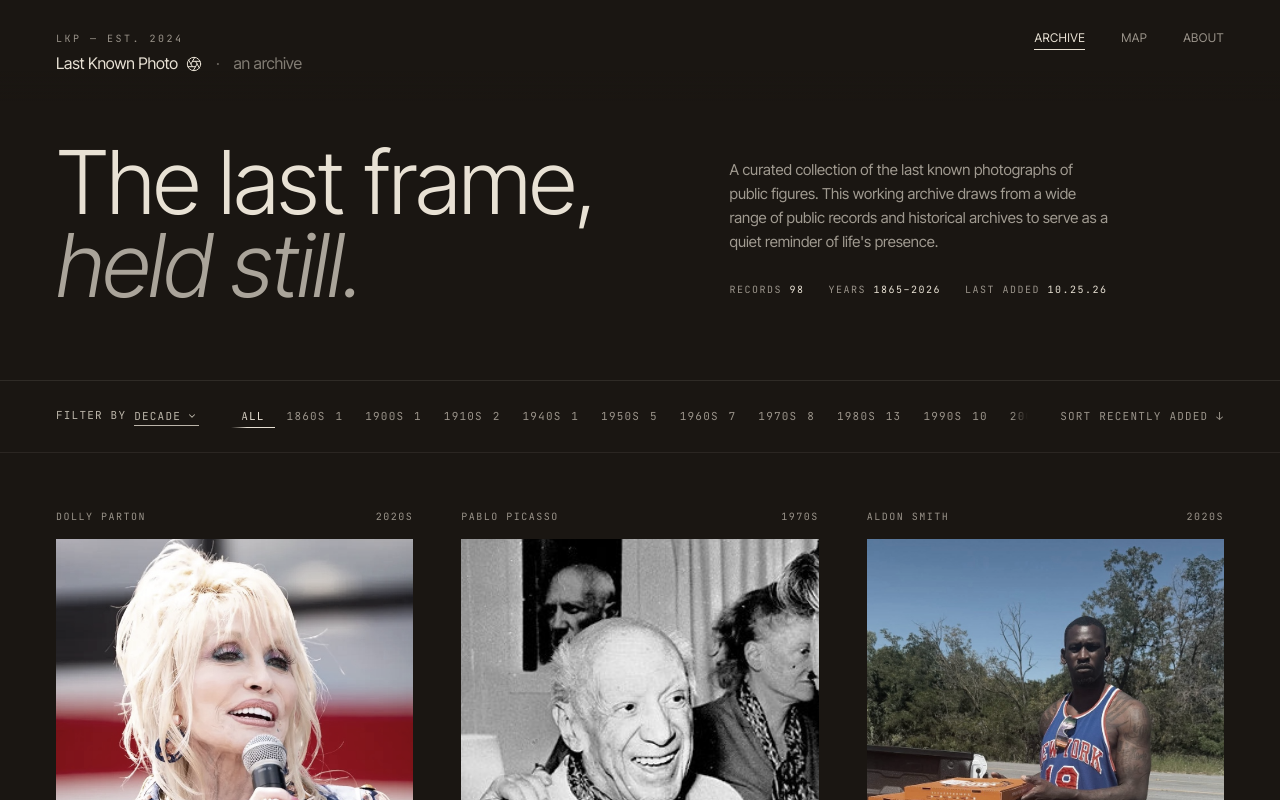
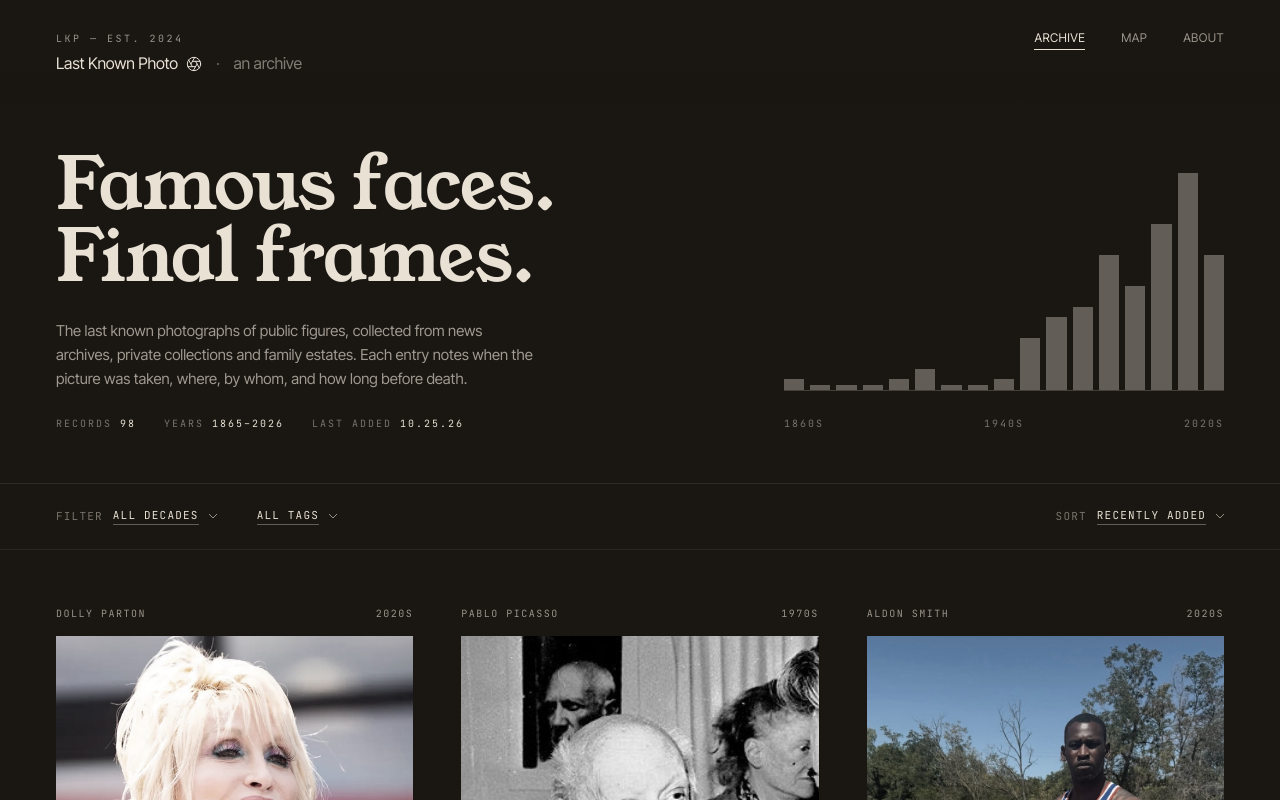
Before and after one commit to mkitzman/lastknownphoto, a Vue app: page / in a window 1280 px wide. Shown: the top 800 px of the page. Built offline with nearby package versions, Linux system fonts and the light colour scheme.

Commit message:
Redesign homepage hero and filter row

```diff
--- a/index.html
+++ b/index.html
@@ -7,7 +7,7 @@
     <title>Last Known Photo</title>
     <link rel="preconnect" href="https://fonts.googleapis.com" />
     <link rel="preconnect" href="https://fonts.gstatic.com" crossorigin />
-    <link href="https://fonts.googleapis.com/css2?family=Inter+Tight:ital,wght@0,300;0,400;0,500;1,300;1,400&family=JetBrains+Mono:wght@400;500&display=swap" rel="stylesheet" />
+    <link href="https://fonts.googleapis.com/css2?family=Inter+Tight:ital,wght@0,300;0,400;0,500;1,300;1,400&family=JetBrains+Mono:wght@400;500&family=Young+Serif&display=swap" rel="stylesheet" />
   </head>
   <body>
     <div id="app"></div>
--- /dev/null
+++ b/src/components/DecadeHistogram.vue
@@ -0,0 +1,96 @@
+<script setup lang="ts">
+import { ref, computed } from 'vue'
+import { useFilter, decadeCounts } from '../composables/useFilter'
+
+const { selectedDecade, selectDecade } = useFilter()
+
+const hovered = ref<{ decade: string; count: number } | null>(null)
+const max = Math.max(1, ...decadeCounts.map(d => d.count))
+const first = decadeCounts[0]?.decade ?? ''
+const middle = decadeCounts[Math.floor(decadeCounts.length / 2)]?.decade ?? ''
+const last = decadeCounts[decadeCounts.length - 1]?.decade ?? ''
+
+const middleLabel = computed(() =>
+  hovered.value ? `${hovered.value.decade} · ${hovered.value.count} records` : middle
+)
+
+function toggle(decade: string) {
+  selectDecade(selectedDecade.value === decade ? null : decade)
+}
+</script>
+
+<template>
+  <div class="histogram">
+    <div class="bars" @mouseleave="hovered = null">
+      <button
+        v-for="d in decadeCounts"
+        :key="d.decade"
+        type="button"
+        class="col"
+        :class="{ active: hovered?.decade === d.decade || selectedDecade === d.decade }"
+        :aria-label="`${d.decade}: ${d.count} records`"
+        :aria-pressed="selectedDecade === d.decade"
+        @mouseenter="hovered = d"
+        @focus="hovered = d"
+        @blur="hovered = null"
+        @click="toggle(d.decade)"
+      >
+        <span class="bar" :style="{ height: `${Math.max(2, (d.count / max) * 100)}%` }" />
+      </button>
+    </div>
+    <div class="axis" aria-hidden="true">
+      <span>{{ first }}</span><span>{{ middleLabel }}</span><span>{{ last }}</span>
+    </div>
+  </div>
+</template>
+
+<style scoped>
+.histogram {
+  height: 100%;
+  display: flex;
+  flex-direction: column;
+}
+
+.bars {
+  flex: 1;
+  min-height: 0;
+  display: flex;
+  align-items: flex-end;
+  gap: 6px;
+  border-bottom: 1px solid rgba(232, 225, 212, 0.2);
+}
+
+.col {
+  flex: 1;
+  height: 100%;
+  display: flex;
+  align-items: flex-end;
+  background: none;
+  border: none;
+  padding: 0;
+  cursor: pointer;
+}
+
+.bar {
+  width: 100%;
+  background: rgba(232, 225, 212, 0.35);
+  transition: background 200ms;
+}
+
+.col.active .bar {
+  background: var(--fg);
+}
+
+.axis {
+  margin-top: 26px;
+  line-height: 14px;
+  display: flex;
+  justify-content: space-between;
+  font-family: var(--font-mono);
+  font-size: 10px;
+  letter-spacing: 2px;
+  text-transform: uppercase;
+  opacity: 0.45;
+  white-space: nowrap;
+}
+</style>
--- a/src/components/FilterBar.vue
+++ b/src/components/FilterBar.vue
@@ -1,97 +1,65 @@
 <script setup lang="ts">
-import { ref, onMounted, onBeforeUnmount } from 'vue'
-import { useFilter, SORT_LABELS, SORT_ARROWS, type FilterMode } from '../composables/useFilter'
+import { computed } from 'vue'
+import { useFilter, SORT_ORDER, SORT_LABELS, type SortMode } from '../composables/useFilter'
+import FilterDropdown from './FilterDropdown.vue'
 
 withDefaults(defineProps<{ showSort?: boolean }>(), { showSort: true })
 
 const {
-  filterMode,
   selectedDecade,
   selectedTag,
   sortMode,
-  setMode,
   selectDecade,
   selectTag,
-  cycleSort,
+  selectSort,
   decadeOptions,
   tagOptions,
 } = useFilter()
 
-const filterOptionsEl = ref<HTMLDivElement | null>(null)
-
-function onWheel(e: WheelEvent) {
-  const el = filterOptionsEl.value
-  if (!el) return
-  if (el.scrollWidth <= el.clientWidth) return
-  if (Math.abs(e.deltaY) <= Math.abs(e.deltaX)) return
-  e.preventDefault()
-  el.scrollLeft += e.deltaY
-}
-
-onMounted(() => {
-  filterOptionsEl.value?.addEventListener('wheel', onWheel, { passive: false })
-})
-onBeforeUnmount(() => {
-  filterOptionsEl.value?.removeEventListener('wheel', onWheel)
-})
+const decadeItems = computed(() => [
+  { value: '', label: 'All decades' },
+  ...decadeOptions.value.map(d => ({ value: d.decade, label: d.decade })),
+])
+const tagItems = computed(() => [
+  { value: '', label: 'All tags' },
+  ...tagOptions.value.map(t => ({ value: t.tag, label: t.tag })),
+])
+const sortItems = SORT_ORDER.map(s => ({ value: s, label: SORT_LABELS[s] }))
 </script>
 
 <template>
   <div class="filter-bar">
-    <div class="filter-mode">
-      <span class="filter-prefix">Filter by</span>
-      <div class="filter-select-wrapper">
-        <select
-          class="filter-select"
-          :value="filterMode"
-          @change="(e) => setMode((e.target as HTMLSelectElement).value as FilterMode)"
-          aria-label="Choose filter mode"
-        >
-          <option value="decade">Decade</option>
-          <option value="tag">Tag</option>
-        </select>
-        <svg class="filter-chevron" xmlns="http://www.w3.org/2000/svg" width="10" height="10" viewBox="0 0 24 24" fill="none" stroke="currentColor" stroke-width="2.5" stroke-linecap="round" stroke-linejoin="round">
-          <path d="m6 9 6 6 6-6" />
-        </svg>
-      </div>
-    </div>
-    <div class="filter-options" ref="filterOptionsEl">
-      <button
-        class="filter-chip"
-        :class="{ active: filterMode === 'decade' ? !selectedDecade : !selectedTag }"
-        @click="filterMode === 'decade' ? selectDecade(null) : selectTag(null)"
-      >All</button>
-      <template v-if="filterMode === 'decade'">
-        <button
-          v-for="{ decade, count } in decadeOptions"
-          :key="decade"
-          class="filter-chip"
-          :class="{ active: selectedDecade === decade }"
-          @click="selectDecade(decade)"
-        >{{ decade }} <span class="chip-count">{{ count }}</span></button>
-      </template>
-      <template v-else>
-        <button
-          v-for="{ tag, count } in tagOptions"
-          :key="tag"
-          class="filter-chip"
-          :class="{ active: selectedTag === tag }"
-          @click="selectTag(tag)"
-        >{{ tag }} <span class="chip-count">{{ count }}</span></button>
-      </template>
-    </div>
-    <button v-if="showSort" class="sort-label" @click="cycleSort" title="Cycle sort order">
-      Sort {{ SORT_LABELS[sortMode].toLowerCase() }} {{ SORT_ARROWS[sortMode] }}
-    </button>
+    <FilterDropdown
+      label="Filter"
+      :value="selectedDecade ?? ''"
+      :options="decadeItems"
+      @change="v => selectDecade(v || null)"
+    />
+    <FilterDropdown
+      :value="selectedTag ?? ''"
+      :options="tagItems"
+      @change="v => selectTag(v || null)"
+    />
+    <div class="spacer" />
+    <FilterDropdown
+      v-if="showSort"
+      label="Sort"
+      align="right"
+      :value="sortMode"
+      :options="sortItems"
+      @change="v => selectSort(v as SortMode)"
+    />
   </div>
 </template>
 
 <style scoped>
 .filter-bar {
+  position: relative;
+  z-index: 10;
   display: flex;
-  gap: 32px;
+  gap: 40px;
   align-items: center;
-  padding: 24px 56px;
+  padding: 18px 56px;
   border-bottom: 1px solid var(--hairline-soft);
   font-family: var(--font-mono);
   font-size: 11px;
@@ -100,122 +68,25 @@ onBeforeUnmount(() => {
   background: var(--ink-800);
 }
 
-.filter-mode {
-  display: flex;
-  align-items: center;
-  gap: 8px;
-}
-
-.filter-prefix {
-  color: var(--fg-muted);
-}
-
-.filter-select-wrapper {
-  position: relative;
-  display: inline-flex;
-  align-items: center;
-}
-
-.filter-select {
-  appearance: none;
-  background: transparent;
-  border: none;
-  border-bottom: 1px solid var(--fg-muted);
-  color: var(--fg-muted);
-  padding: 2px 18px 2px 0;
-  font-family: var(--font-mono);
-  font-size: 11px;
-  letter-spacing: 1.2px;
-  text-transform: uppercase;
-  cursor: pointer;
-  outline: none;
-}
-
-.filter-chevron {
-  position: absolute;
-  right: 2px;
-  pointer-events: none;
-  color: var(--fg-muted);
-}
-
-.filter-options {
-  display: flex;
-  gap: 2px;
-  flex: 1 1 0;
-  min-width: 0;
-  flex-wrap: nowrap;
-  overflow-x: auto;
-  overscroll-behavior-x: contain;
-  scrollbar-width: none;
-  -ms-overflow-style: none;
-  mask-image: linear-gradient(to right, transparent, #000 16px, #000 calc(100% - 16px), transparent);
-}
-
-.filter-options::-webkit-scrollbar {
-  display: none;
-}
-
-.filter-chip {
-  background: transparent;
-  border: none;
-  padding: 4px 10px;
-  color: var(--fg-dim);
-  cursor: pointer;
-  font-family: inherit;
-  font-size: inherit;
-  letter-spacing: inherit;
-  text-transform: inherit;
-  border-bottom: 1px solid transparent;
-  transition: color 0.2s, border-color 0.2s;
-  white-space: nowrap;
-  flex-shrink: 0;
-}
-
-.filter-chip:hover {
-  color: var(--fg);
-}
-
-.filter-chip.active {
-  color: var(--fg);
-  border-bottom-color: var(--fg);
-}
-
-.chip-count {
-  margin-left: 2px;
-}
-
-.sort-label {
-  background: none;
-  border: none;
-  color: var(--fg-dim);
-  font-family: inherit;
-  font-size: inherit;
-  letter-spacing: inherit;
-  text-transform: inherit;
-  white-space: nowrap;
-  cursor: pointer;
-  padding: 0;
-  transition: color 0.2s;
-}
-
-.sort-label:hover {
-  color: var(--fg);
+.spacer {
+  flex: 1;
 }
 
 @media (max-width: 1100px) {
   .filter-bar {
-    padding: 20px 40px;
-    flex-wrap: wrap;
-    gap: 16px;
-  }
-  .sort-label {
-    display: none;
+    padding: 16px 40px;
+    gap: 28px;
   }
 }
 
 @media (max-width: 640px) {
   .filter-bar {
-    padding: 16px 24px;
+    padding: 14px 24px;
+    gap: 20px;
+    flex-wrap: wrap;
+  }
+  .spacer {
+    display: none;
   }
 }
 </style>
--- /dev/null
+++ b/src/components/FilterDropdown.vue
@@ -0,0 +1,150 @@
+<script setup lang="ts">
+import { ref, onMounted, onBeforeUnmount } from 'vue'
+
+const props = withDefaults(defineProps<{
+  label?: string
+  value: string
+  options: { value: string; label: string }[]
+  align?: 'left' | 'right'
+}>(), { align: 'left' })
+
+const emit = defineEmits<{ change: [value: string] }>()
+
+const open = ref(false)
+const root = ref<HTMLDivElement | null>(null)
+
+function choose(value: string) {
+  emit('change', value)
+  open.value = false
+}
+
+function onDocClick(e: MouseEvent) {
+  if (open.value && root.value && !root.value.contains(e.target as Node)) open.value = false
+}
+function onKeydown(e: KeyboardEvent) {
+  if (open.value && e.key === 'Escape') open.value = false
+}
+
+onMounted(() => {
+  document.addEventListener('click', onDocClick)
+  document.addEventListener('keydown', onKeydown)
+})
+onBeforeUnmount(() => {
+  document.removeEventListener('click', onDocClick)
+  document.removeEventListener('keydown', onKeydown)
+})
+
+const currentLabel = () => props.options.find(o => o.value === props.value)?.label ?? props.value
+</script>
+
+<template>
+  <div class="dropdown" ref="root">
+    <button
+      class="trigger"
+      type="button"
+      :aria-expanded="open"
+      aria-haspopup="listbox"
+      @click="open = !open"
+    >
+      <span v-if="label" class="trigger-label">{{ label }}</span>
+      <span class="trigger-value">{{ currentLabel() }}</span>
+      <svg class="chevron" :class="{ open }" width="8" height="5" viewBox="0 0 8 5" aria-hidden="true">
+        <path d="M0 0l4 4 4-4" fill="none" stroke="currentColor" />
+      </svg>
+    </button>
+    <ul v-if="open" class="menu" :class="align" role="listbox">
+      <li v-for="o in options" :key="o.value" role="option" :aria-selected="o.value === value">
+        <button type="button" class="item" :class="{ selected: o.value === value }" @click="choose(o.value)">
+          <span>{{ o.label }}</span>
+          <span v-if="o.value === value" aria-hidden="true">✓</span>
+        </button>
+      </li>
+    </ul>
+  </div>
+</template>
+
+<style scoped>
+.dropdown {
+  position: relative;
+}
+
+.trigger {
+  background: transparent;
+  border: none;
+  padding: 6px 0;
+  color: var(--fg);
+  cursor: pointer;
+  font-family: inherit;
+  font-size: inherit;
+  letter-spacing: inherit;
+  text-transform: inherit;
+  display: flex;
+  gap: 10px;
+  align-items: center;
+}
+
+.trigger-label {
+  opacity: 0.45;
+}
+
+.trigger-value {
+  border-bottom: 1px solid rgba(232, 225, 212, 0.35);
+  padding-bottom: 2px;
+  white-space: nowrap;
+}
+
+.chevron {
+  opacity: 0.6;
+  transition: transform 200ms;
+}
+
+.chevron.open {
+  transform: rotate(180deg);
+}
+
+.menu {
+  list-style: none;
+  position: absolute;
+  top: 100%;
+  margin-top: 8px;
+  min-width: 180px;
+  max-height: 60vh;
+  overflow-y: auto;
+  background: #231e19;
+  border: 1px solid rgba(232, 225, 212, 0.15);
+  padding: 6px 0;
+  z-index: 40;
+  box-shadow: 0 16px 40px rgba(0, 0, 0, 0.45);
+}
+
+.menu.left {
+  left: 0;
+}
+
+.menu.right {
+  right: 0;
+}
+
+.item {
+  width: 100%;
+  background: none;
+  border: none;
+  padding: 8px 16px;
+  cursor: pointer;
+  color: rgba(232, 225, 212, 0.55);
+  font-family: inherit;
+  font-size: inherit;
+  letter-spacing: inherit;
+  text-transform: inherit;
+  text-align: left;
+  display: flex;
+  justify-content: space-between;
+  gap: 24px;
+  white-space: nowrap;
+}
+
+.item:hover,
+.item.selected {
+  color: var(--fg);
+}
+</style>
--- a/src/composables/useFilter.ts
+++ b/src/composables/useFilter.ts
@@ -2,19 +2,16 @@ import { computed } from 'vue'
 import { useRoute, useRouter } from 'vue-router'
 import { posts, getDecade, type Post } from '../data/posts'
 
-export type FilterMode = 'decade' | 'tag'
-export type SortMode = 'added' | 'death-desc' | 'death-asc'
+export type SortMode = 'recent' | 'oldest' | 'newest' | 'shortest' | 'longest' | 'az'
 
-export const SORT_ORDER: SortMode[] = ['added', 'death-desc', 'death-asc']
+export const SORT_ORDER: SortMode[] = ['recent', 'oldest', 'newest', 'shortest', 'longest', 'az']
 export const SORT_LABELS: Record<SortMode, string> = {
-  'added': 'Recently added',
-  'death-desc': 'Chronologically',
-  'death-asc': 'Chronologically',
-}
-export const SORT_ARROWS: Record<SortMode, string> = {
-  'added': '↓',
-  'death-desc': '↓',
-  'death-asc': '↑',
+  'recent': 'Recently added',
+  'oldest': 'Oldest photo',
+  'newest': 'Newest photo',
+  'shortest': 'Shortest interval',
+  'longest': 'Longest interval',
+  'az': 'A – Z',
 }
 
 function parseDate(d: string | undefined | null): number {
@@ -23,24 +20,54 @@ function parseDate(d: string | undefined | null): number {
   return isNaN(t) ? 0 : t
 }
 
+/** Milliseconds between photo and death, or null when either date is too vague to parse. */
+function intervalMs(p: Post): number | null {
+  const photo = parseDate(p.date)
+  const death = parseDate(p.deathDate)
+  if (!photo || !death) return null
+  return Math.max(0, death - photo)
+}
+
+/** Sort ascending by key; posts without a key go last. */
+function byKey(list: Post[], key: (p: Post) => number | null, dir: 1 | -1): Post[] {
+  return [...list].sort((a, b) => {
+    const ka = key(a)
+    const kb = key(b)
+    if (ka == null) return kb == null ? 0 : 1
+    if (kb == null) return -1
+    return (ka - kb) * dir
+  })
+}
+
+/** Every decade from the earliest to the latest in the archive, including empty ones. */
+export const decadeCounts = (() => {
+  const counts = new Map<number, number>()
+  for (const p of posts) {
+    const d = getDecade(p)
+    if (d) counts.set(parseInt(d), (counts.get(parseInt(d)) || 0) + 1)
+  }
+  if (!counts.size) return []
+  const start = Math.min(...counts.keys())
+  const end = Math.max(...counts.keys())
+  const out: { decade: string; count: number }[] = []
+  for (let y = start; y <= end; y += 10) out.push({ decade: `${y}s`, count: counts.get(y) || 0 })
+  return out
+})()
+
 export function useFilter(options: { applySort?: boolean } = {}) {
   const route = useRoute()
   const router = useRouter()
   const applySort = options.applySort !== false
 
-  const filterMode = computed<FilterMode>(() =>
-    (route.query.mode as FilterMode) === 'tag' ? 'tag' : 'decade'
-  )
   const selectedDecade = computed(() => (route.query.decade as string) || null)
   const selectedTag = computed(() => (route.query.tag as string) || null)
   const sortMode = computed<SortMode>(() => {
-    const q = route.query.sort
-    return q === 'death-desc' || q === 'death-asc' ? q : 'added'
+    const q = route.query.sort as SortMode
+    return SORT_ORDER.includes(q) ? q : 'recent'
   })
 
-  function syncQuery(patch: Partial<{ mode: FilterMode; decade: string | null; tag: string | null; sort: SortMode }>) {
+  function syncQuery(patch: Partial<{ decade: string | null; tag: string | null; sort: SortMode }>) {
     const next = { ...route.query } as Record<string, string | undefined>
-    const mode = patch.mode ?? filterMode.value
     const decade = 'decade' in patch ? patch.decade : selectedDecade.value
     const tag = 'tag' in patch ? patch.tag : selectedTag.value
     const sort = patch.sort ?? sortMode.value
@@ -50,41 +77,24 @@ export function useFilter(options: { applySort?: boolean } = {}) {
     delete next.tag
     delete next.sort
 
-    if (mode === 'tag') next.mode = 'tag'
-    if (mode === 'decade' && decade) next.decade = decade
-    if (mode === 'tag' && tag) next.tag = tag
-    if (sort !== 'added') next.sort = sort
+    if (decade) next.decade = decade
+    if (tag) next.tag = tag
+    if (sort !== 'recent') next.sort = sort
 
     router.replace({ query: next as Record<string, string> })
   }
 
-  function setMode(mode: FilterMode) {
-    syncQuery({ mode, decade: null, tag: null })
-  }
   function selectDecade(decade: string | null) {
     syncQuery({ decade })
   }
   function selectTag(tag: string | null) {
     syncQuery({ tag })
   }
-  function cycleSort() {
-    const i = SORT_ORDER.indexOf(sortMode.value)
-    syncQuery({ sort: SORT_ORDER[(i + 1) % SORT_ORDER.length] })
+  function selectSort(sort: SortMode) {
+    syncQuery({ sort })
   }
 
-  const postsWithDecade = computed(() =>
-    posts.map(p => ({ post: p, decade: getDecade(p) }))
-  )
-
-  const decadeOptions = computed(() => {
-    const counts = new Map<string, number>()
-    for (const { decade } of postsWithDecade.value) {
-      if (decade) counts.set(decade, (counts.get(decade) || 0) + 1)
-    }
-    return Array.from(counts.entries())
-      .sort(([a], [b]) => a.localeCompare(b))
-      .map(([decade, count]) => ({ decade, count }))
-  })
+  const decadeOptions = computed(() => decadeCounts.filter(d => d.count > 0))
 
   const tagOptions = computed(() => {
     const counts = new Map<string, number>()
@@ -99,34 +109,26 @@ export function useFilter(options: { applySort?: boolean } = {}) {
 
   const filteredPosts = computed<Post[]>(() => {
     let list: Post[] = posts
-    if (filterMode.value === 'decade' && selectedDecade.value) {
-      list = postsWithDecade.value
-        .filter(x => x.decade === selectedDecade.value)
-        .map(x => x.post)
-    } else if (filterMode.value === 'tag' && selectedTag.value) {
-      list = posts.filter(p => p.tags.includes(selectedTag.value!))
+    if (selectedDecade.value) list = list.filter(p => getDecade(p) === selectedDecade.value)
+    if (selectedTag.value) list = list.filter(p => p.tags.includes(selectedTag.value!))
+    if (!applySort) return list
+    switch (sortMode.value) {
+      case 'oldest': return byKey(list, p => parseDate(p.date) || null, 1)
+      case 'newest': return byKey(list, p => parseDate(p.date) || null, -1)
+      case 'shortest': return byKey(list, intervalMs, 1)
+      case 'longest': return byKey(list, intervalMs, -1)
+      case 'az': return [...list].sort((a, b) => a.name.localeCompare(b.name))
+      default: return byKey(list, p => parseDate(p.createdAt), -1)
     }
-    if (!applySort) return list
-    const sorted = [...list]
-    if (sortMode.value === 'death-desc') {
-      sorted.sort((a, b) => parseDate(b.deathDate) - parseDate(a.deathDate))
-    } else if (sortMode.value === 'death-asc') {
-      sorted.sort((a, b) => parseDate(a.deathDate) - parseDate(b.deathDate))
-    } else {
-      sorted.sort((a, b) => parseDate(b.createdAt) - parseDate(a.createdAt))
-    }
-    return sorted
   })
 
   return {
-    filterMode,
     selectedDecade,
     selectedTag,
     sortMode,
-    setMode,
     selectDecade,
     selectTag,
-    cycleSort,
+    selectSort,
     decadeOptions,
     tagOptions,
     filteredPosts,
--- a/src/views/Home.vue
+++ b/src/views/Home.vue
@@ -1,28 +1,21 @@
 <script setup lang="ts">
 import { computed } from 'vue'
 import { posts } from '../data/posts'
-import { useFilter } from '../composables/useFilter'
+import { useFilter, SORT_LABELS } from '../composables/useFilter'
 import PostCard from '../components/PostCard.vue'
 import FilterBar from '../components/FilterBar.vue'
+import DecadeHistogram from '../components/DecadeHistogram.vue'
 
-const { filteredPosts, filterMode, selectedDecade, selectedTag, sortMode } = useFilter()
+const { filteredPosts, selectedDecade, selectedTag, sortMode } = useFilter()
 
 const liveMessage = computed(() => {
   const count = filteredPosts.value.length
   const noun = count === 1 ? 'record' : 'records'
-  let scope: string
-  if (filterMode.value === 'decade' && selectedDecade.value) {
-    scope = `${count} ${noun} from the ${selectedDecade.value}`
-  } else if (filterMode.value === 'tag' && selectedTag.value) {
-    scope = `${count} ${noun} tagged ${selectedTag.value}`
-  } else {
-    scope = `all ${count} ${noun}`
-  }
-  let sortDesc: string
-  if (sortMode.value === 'death-desc') sortDesc = 'sorted by date of death, newest first'
-  else if (sortMode.value === 'death-asc') sortDesc = 'sorted by date of death, oldest first'
-  else sortDesc = 'sorted by most recently added'
-  return `Showing ${scope}, ${sortDesc}.`
+  let scope = `${count} ${noun}`
+  if (selectedDecade.value) scope += ` from the ${selectedDecade.value}`
+  if (selectedTag.value) scope += ` tagged ${selectedTag.value}`
+  if (!selectedDecade.value && !selectedTag.value) scope = `all ${scope}`
+  return `Showing ${scope}, sorted by ${SORT_LABELS[sortMode.value].toLowerCase()}.`
 })
 
 const totalRecords = computed(() => posts.length)
@@ -56,22 +49,20 @@ const lastAdded = computed(() => {
 <template>
   <div class="register">
     <section class="hero">
-      <h1 class="hero-title">
-        The last frame,<br />
-        <em>held still.</em>
-      </h1>
-      <div class="hero-aside">
+      <div class="hero-text">
+        <h1 class="hero-title">Famous faces.<br />Final frames.</h1>
         <p class="hero-copy">
-          A curated collection of the last known photographs of public figures.
-          This working archive draws from a wide range of public records and
-          historical archives to serve as a quiet reminder of life's presence.
+          The last known photographs of public figures, collected from news
+          archives, private collections and family estates. Each entry notes
+          when the picture was taken, where, by whom, and how long before death.
         </p>
         <div class="hero-stats">
-          <div><span class="stat-label">Records </span><span>{{ totalRecords }}</span></div>
-          <div><span class="stat-label">Years </span><span>{{ yearRange }}</span></div>
-          <div v-if="lastAdded"><span class="stat-label">Last Added </span><span>{{ lastAdded }}</span></div>
+          <div><span class="stat-label">Records </span>{{ totalRecords }}</div>
+          <div><span class="stat-label">Years </span>{{ yearRange }}</div>
+          <div v-if="lastAdded"><span class="stat-label">Last added </span>{{ lastAdded }}</div>
         </div>
       </div>
+      <DecadeHistogram />
     </section>
 
     <FilterBar />
@@ -92,53 +83,54 @@ const lastAdded = computed(() => {
 
 .hero {
   display: grid;
-  grid-template-columns: 1.2fr 1fr;
-  gap: 80px;
-  align-items: end;
-  padding: 40px 56px 72px;
+  grid-template-columns: 1fr 440px;
+  gap: 96px;
+  align-items: stretch;
+  padding: 48px 56px 52px;
   border-bottom: 1px solid var(--hairline);
 }
 
 .hero-title {
-  font-size: 88px;
-  line-height: 0.95;
-  letter-spacing: -2.4px;
-  font-weight: 300;
+  font-family: 'Young Serif', Georgia, serif;
+  font-size: 72px;
+  line-height: 1;
+  letter-spacing: -1px;
+  font-weight: 400;
   margin: 0;
-  text-wrap: pretty;
-}
-
-.hero-title em {
-  font-style: italic;
-  opacity: 0.7;
-}
-
-.hero-aside {
-  padding-bottom: 10px;
 }
 
 .hero-copy {
   font-size: 15px;
   line-height: 1.6;
-  opacity: 0.65;
-  max-width: 380px;
-  margin: 0;
+  color: rgba(232, 225, 212, 0.65);
+  max-width: 480px;
+  margin: 26px 0 0;
   font-weight: 400;
 }
 
 .hero-stats {
-  margin-top: 28px;
+  margin-top: 26px;
+  line-height: 14px;
   display: flex;
-  gap: 24px;
+  gap: 28px;
   flex-wrap: wrap;
   font-family: var(--font-mono);
   font-size: 10px;
-  letter-spacing: 1.5px;
+  letter-spacing: 2px;
   text-transform: uppercase;
 }
 
+.hero-stats > div {
+  white-space: nowrap;
+}
+
 .stat-label {
-  color: var(--fg-dim);
+  opacity: 0.45;
+}
+
+/* Drop the tallest bar to the x-height of the headline's first line */
+.hero :deep(.histogram) {
+  padding-top: 24px;
 }
 
 .grid {
@@ -160,13 +152,9 @@ const lastAdded = computed(() => {
 
 @media (max-width: 1100px) {
   .hero {
-    padding: 32px 40px 56px;
-    grid-template-columns: 1fr;
-    gap: 32px;
-  }
-  .hero-title {
-    font-size: 64px;
-    letter-spacing: -1.6px;
+    padding: 40px 40px 44px;
+    grid-template-columns: 1fr 340px;
+    gap: 56px;
   }
   .grid {
     grid-template-columns: repeat(2, 1fr);
@@ -175,13 +163,27 @@ const lastAdded = computed(() => {
   }
 }
 
+@media (max-width: 900px) {
+  .hero {
+    grid-template-columns: minmax(0, 1fr);
+    gap: 40px;
+  }
+  .hero :deep(.histogram) {
+    height: 160px;
+    padding-top: 0;
+  }
+}
+
 @media (max-width: 640px) {
   .hero {
-    padding: 24px 24px 40px;
+    padding: 28px 24px 36px;
   }
   .hero-title {
-    font-size: 44px;
-    letter-spacing: -1px;
+    font-size: 46px;
+    letter-spacing: -0.6px;
+  }
+  .hero-stats {
+    gap: 10px 20px;
   }
   .grid {
     grid-template-columns: 1fr;
--- a/src/views/Post.vue
+++ b/src/views/Post.vue
@@ -222,7 +222,7 @@ function toggleMethodology() {
           <RouterLink
             v-for="tag in post.tags"
             :key="tag"
-            :to="{ name: 'home', query: { mode: 'tag', tag } }"
+            :to="{ name: 'home', query: { tag } }"
             class="tag"
           >{{ tag }}</RouterLink>
         </div>
```
